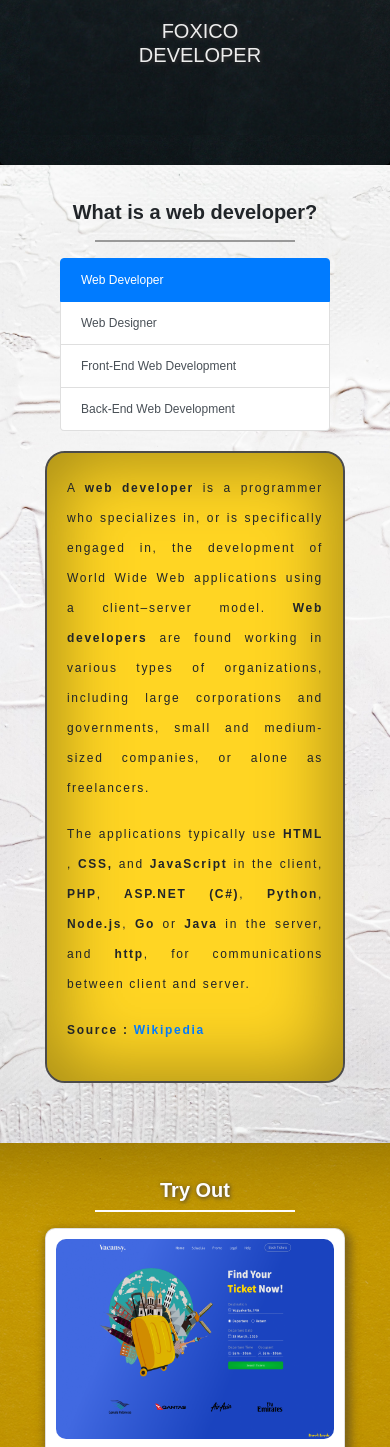
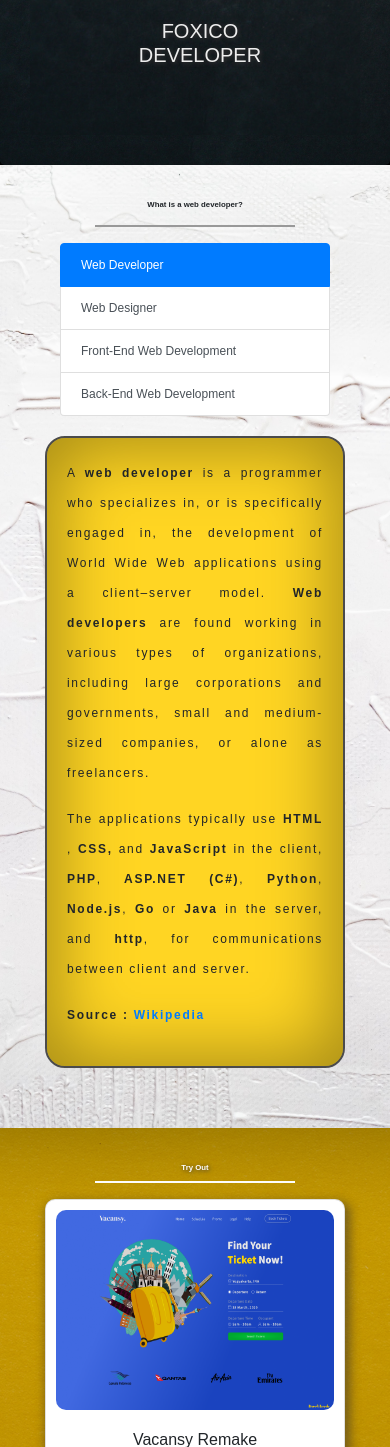
Before and after one commit to Rianadi/Rianadi.github.io, a PHP site: page / in a window 390 px wide. Shown: the part 541-1988 px from the top of the page. Run offline with PHP 8.4, Linux system fonts and the light colour scheme.

Commit message:
Mengubah font otomatis

```diff
--- a/css/index.css
+++ b/css/index.css
@@ -52,7 +52,7 @@ footer {
 footer p {
   margin: auto;
   color: #c9c9c9;
-  font: 15px/20px assistant, sans-serif;
+  font: 1vw/20px assistant, sans-serif;
   letter-spacing: 1px;
 }
 
@@ -184,6 +184,10 @@ section.core .core-header {
   margin-top: -25px;
 }
 
+section.core .core-header h2 {
+  font-size: 2vw;
+}
+
 section.core .core-2 {
   background-color: #ffd523;
   padding: 20px;
@@ -222,6 +226,7 @@ section.core .core-list p span {
 }
 
 .portfolio h2 {
+  font-size: 2vw;
   margin-top: 20px;
   color: #fdfdfd;
   text-shadow: 1px 1px 4px #413b3b;
@@ -435,9 +440,6 @@ section.core .core-list p span {
     background-image: url(../img/about-background.jpg);
     padding: 60px;
   }
-  section.core .core-header h2 {
-    font-size: 20px;
-  }
   section.core .core-1 {
     margin-bottom: 20px;
   }
@@ -452,9 +454,6 @@ section.core .core-list p span {
   }
   section.core .core-list p span {
     font-weight: bold;
-  }
-  section.portfolio .core-header h2 {
-    font-size: 20px;
   }
   section.portfolio .card .card-title {
     font-size: 16px;
@@ -493,7 +492,6 @@ section.core .core-list p span {
   footer p {
     margin: auto;
     color: #c9c9c9;
-    font: 10px/20px assistant, sans-serif;
     letter-spacing: 1px;
   }
   footer p a {
--- a/css/index.scss
+++ b/css/index.scss
@@ -58,7 +58,7 @@ footer {
   p {
     margin: auto;
     color: rgb(201, 201, 201);
-    font: 15px/20px assistant, sans-serif;
+    font: 1vw/20px assistant, sans-serif;
     letter-spacing: 1px;
 
     a {
@@ -183,6 +183,9 @@ section.core {
 
   .core-header {
     margin-top: -25px;
+    h2 {
+      font-size: 2vw;
+    }
   }
 
   .core-2 {
@@ -228,6 +231,7 @@ section.core {
   padding: 50px;
 
   h2 {
+    font-size: 2vw;
     margin-top: 20px;
     color: #fdfdfd;
     text-shadow: 1px 1px 4px #413b3b;
@@ -436,12 +440,6 @@ section.core {
     background-image: url(../img/about-background.jpg);
     padding: 60px;
 
-    .core-header {
-      h2 {
-        font-size: 20px;
-      }
-    }
-
     .core-1 {
       margin-bottom: 20px;
 
@@ -465,12 +463,6 @@ section.core {
   }
 
   section.portfolio {
-    .core-header {
-      h2 {
-        font-size: 20px;
-      }
-    }
-
     .card {
       .card-title {
         font-size: 16px;
@@ -516,7 +508,6 @@ section.core {
     p {
       margin: auto;
       color: rgb(201, 201, 201);
-      font: 10px/20px assistant, sans-serif;
       letter-spacing: 1px;
 
       a {
```
Also changed, not shown: 1 other file.
